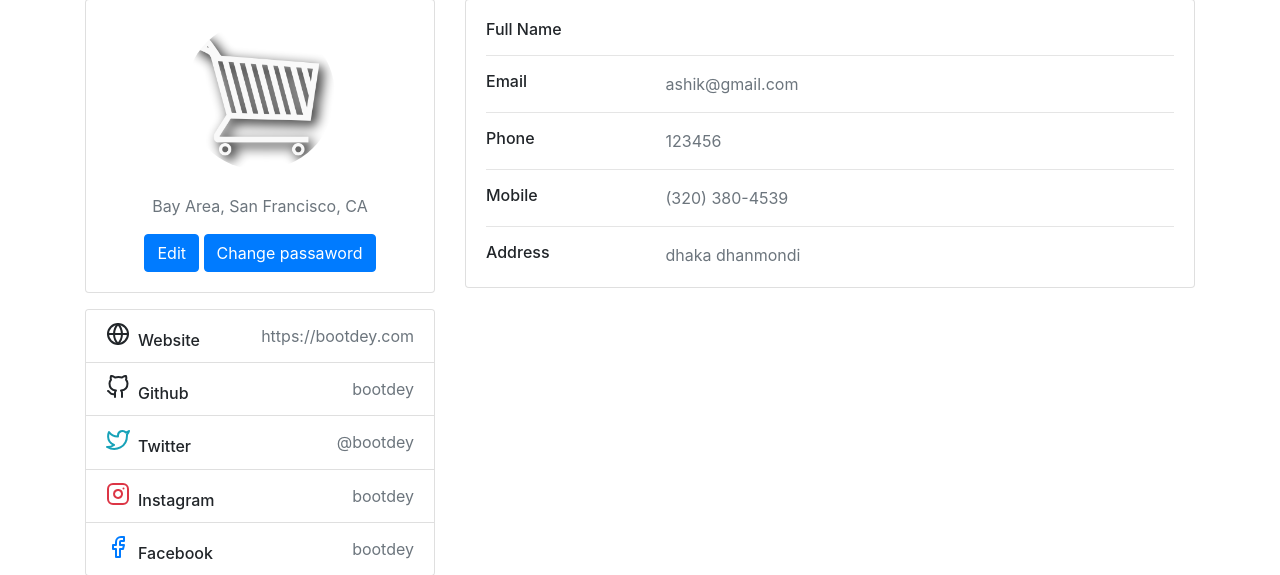
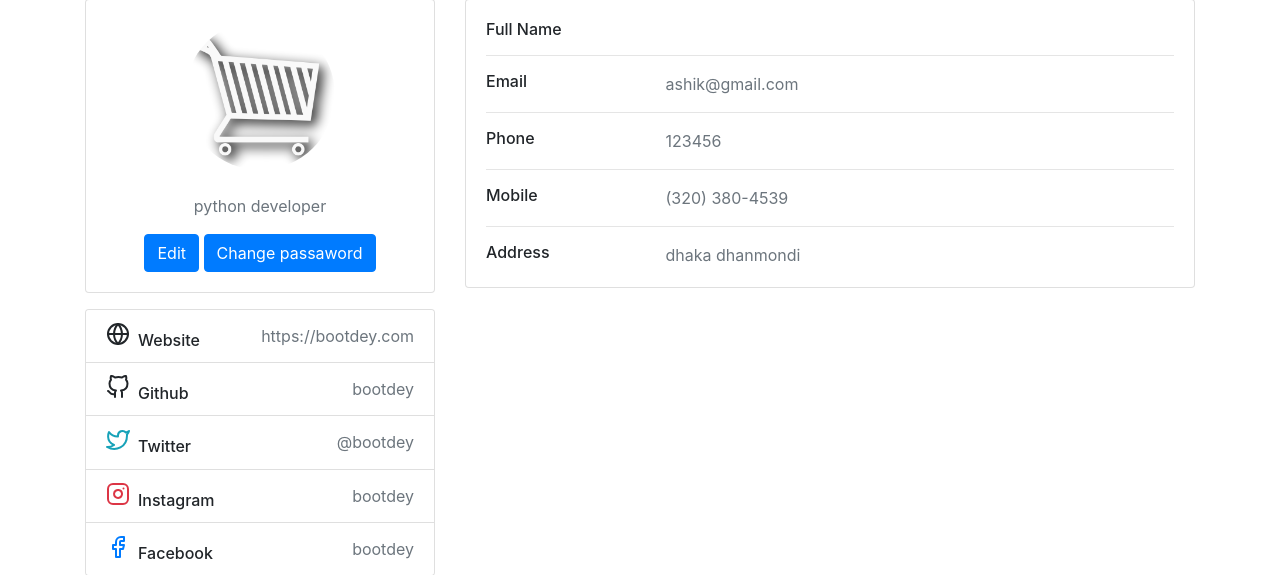
Before and after one commit to ashikpydev/pp2002emsproject, a Django app: page /userprofile in a window 1280 px wide. Shown: the part 49-624 px from the top of the page. Run offline with Django 3.2, Linux system fonts and the light colour scheme; data comes from the database, SQL or seed files in the repository; some libraries are stand-ins or nearby versions.

Commit message:
modify userprofile

```diff
--- a/templates/userprofile.html
+++ b/templates/userprofile.html
@@ -13,7 +13,7 @@
                     <div class="mt-3">
                       <h4>{{ profile.user.first_name }} {{ profile.user.last_name }}</h4>
                       <p class="text-secondary mb-1">{{ profile.department }}</p>
-                      <p class="text-muted font-size-sm">Bay Area, San Francisco, CA</p>
+                      <p class="text-muted font-size-sm">{{ userprofile.designation }}</p>
                       <a href="#"><button class="btn btn-primary">Edit</button></a>
                       <a href="#"><button class="btn btn-primary">Change passaword</button></a>
 
```
